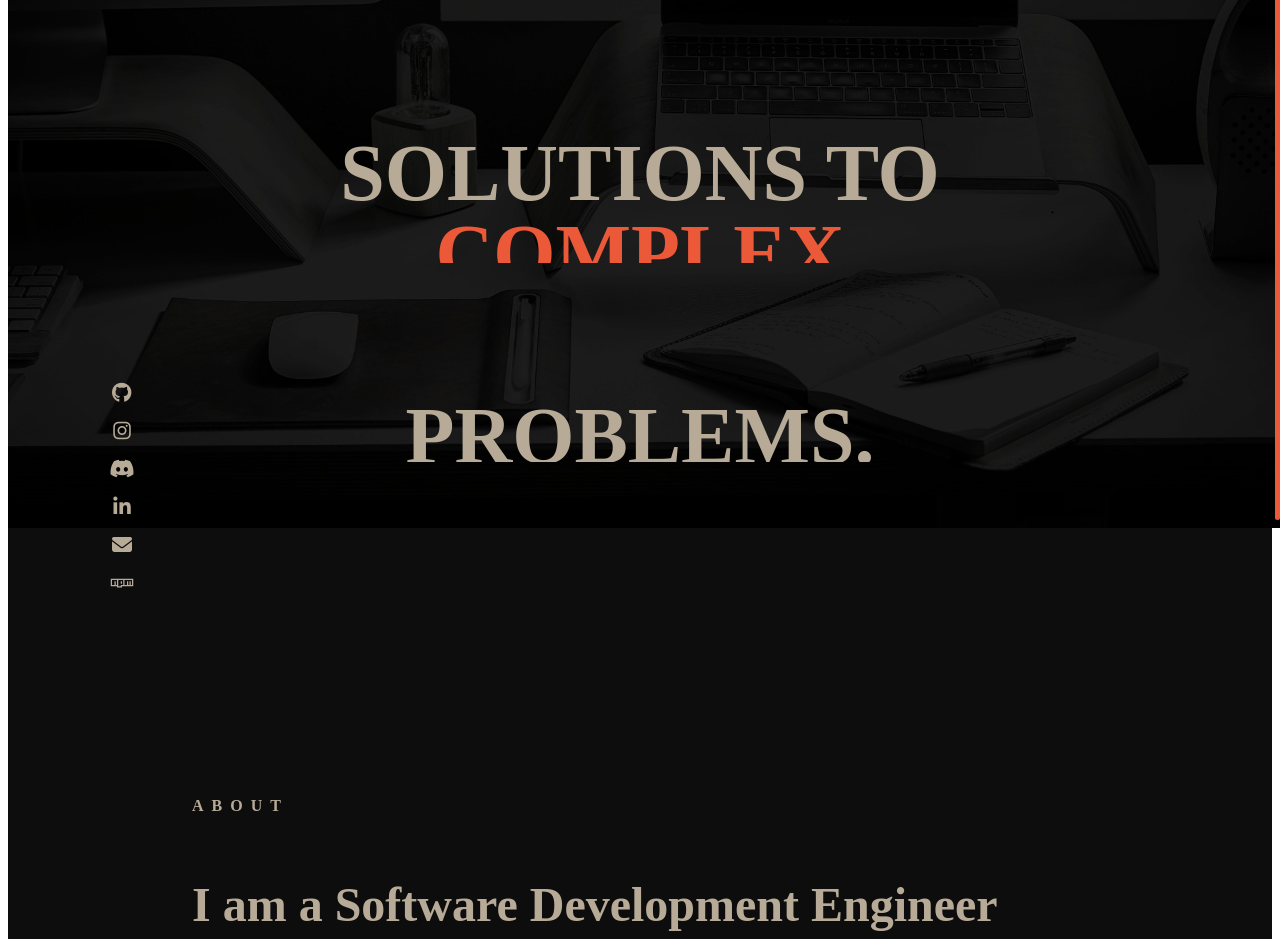
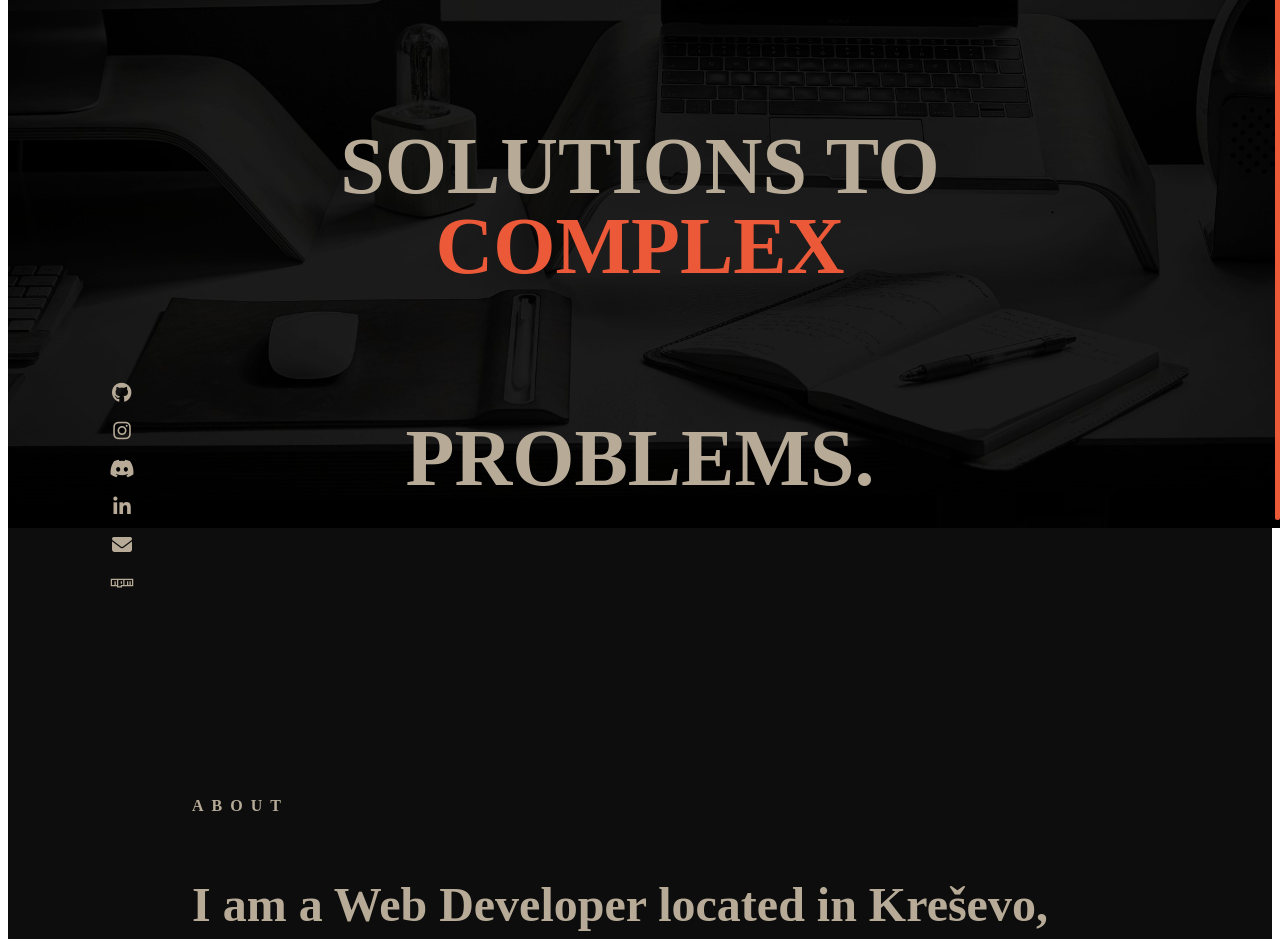
Before and after one commit to Xiliris/personal-portfolio-v3, a React (Create React App) app: page / in a window 1280 px wide. Shown: the part 280-1219 px from the top of the page. Built offline with nearby package versions, Linux system fonts and the light colour scheme; the HTML template or start-up script is replaced by a standard one.

Commit message:
feat: Animations v1

```diff
--- a/src/animations/opacity.js
+++ b/src/animations/opacity.js
@@ -1,4 +1,20 @@
 const opacityAnimation = {
+  initial: {
+    opacity: 0,
+    y: 50,
+  },
+
+  animate: {
+    opacity: 1,
+    y: 0,
+    transition: {
+      type: "spring",
+      duration: 1,
+    },
+  },
+};
+
+const onlyOpacityAnimation = {
   initial: {
     opacity: 0,
   },
@@ -14,4 +30,5 @@ const opacityAnimation = {
 
 module.exports = {
   opacityAnimation,
+  onlyOpacityAnimation,
 };
--- a/src/animations/swipe.js
+++ b/src/animations/swipe.js
@@ -10,7 +10,6 @@ const swipeAnimation = {
     transition: {
       type: "spring",
       duration: 1,
-      delay: 0.5,
     },
   },
 };
--- a/src/animations/text.js
+++ b/src/animations/text.js
@@ -33,7 +33,25 @@ const textAnimation2 = {
   },
 };
 
+const titleAnimation = {
+  initial: {
+    opacity: 0,
+    y: 20,
+    lineHeight: "100%",
+  },
+
+  animate: {
+    opacity: 1,
+    y: 0,
+    transition: {
+      type: "spring",
+      duration: 1,
+    },
+  },
+};
+
 module.exports = {
   textAnimation,
   textAnimation2,
+  titleAnimation,
 };
--- a/src/components/Navbar.js
+++ b/src/components/Navbar.js
@@ -1,12 +1,12 @@
 import Logo from "../images/logo.png";
 import { motion } from "framer-motion";
-import { opacityAnimation } from "../animations/opacity";
+import { onlyOpacityAnimation } from "../animations/opacity";
 import "./Navbar.scss";
 
 export default function Navbar() {
   return (
     <motion.nav
-      variants={opacityAnimation}
+      variants={onlyOpacityAnimation}
       initial="initial"
       whileInView="animate"
       viewport={{ once: true, amount: 0.5 }}
--- a/src/pages/About.js
+++ b/src/pages/About.js
@@ -15,9 +15,9 @@ export default function About() {
           whileInView="animate"
           viewport={{ once: true, amount: 0.5 }}
         >
-          I am a <span>Software Development Engineer</span> located in Kreševo,
-          Bosnia and Herzegovina. I specialize in creating high-quality, modern
-          web applications, bringing innovative ideas to life with cutting-edge
+          I am a <span>Web Developer</span> located in Kreševo, Bosnia and
+          Herzegovina. I specialize in creating high-quality, modern web
+          applications, bringing innovative ideas to life with cutting-edge
           technology and a passion for excellence.
         </motion.p>
       </div>
--- a/src/pages/Hero.js
+++ b/src/pages/Hero.js
@@ -1,5 +1,5 @@
 import { motion } from "framer-motion";
-import { textAnimation } from "../animations/text";
+import { titleAnimation, textAnimation2 } from "../animations/text";
 import Background from "../images/background.jpg";
 import "./Hero.scss";
 
@@ -8,9 +8,16 @@ export default function Hero() {
     <main id="hero">
       <img src={Background} alt="Background" />
       <div>
-        <p>ADNAN SKOPLJAK</p>
+        <motion.p
+          variants={textAnimation2}
+          initial="initial"
+          whileInView="animate"
+          viewport={{ once: true, amount: 0.5 }}
+        >
+          ADNAN SKOPLJAK
+        </motion.p>
         <motion.h2
-          variants={textAnimation}
+          variants={titleAnimation}
           initial="initial"
           whileInView="animate"
           viewport={{ once: true, amount: 0.5 }}
@@ -18,7 +25,7 @@ export default function Hero() {
           Creating <span>innovative</span>
         </motion.h2>
         <motion.h2
-          variants={textAnimation}
+          variants={titleAnimation}
           initial="initial"
           whileInView="animate"
           viewport={{ once: true, amount: 0.5 }}
@@ -26,7 +33,7 @@ export default function Hero() {
           solutions to <span>complex</span>
         </motion.h2>
         <motion.h2
-          variants={textAnimation}
+          variants={titleAnimation}
           initial="initial"
           whileInView="animate"
           viewport={{ once: true, amount: 0.5 }}
```
